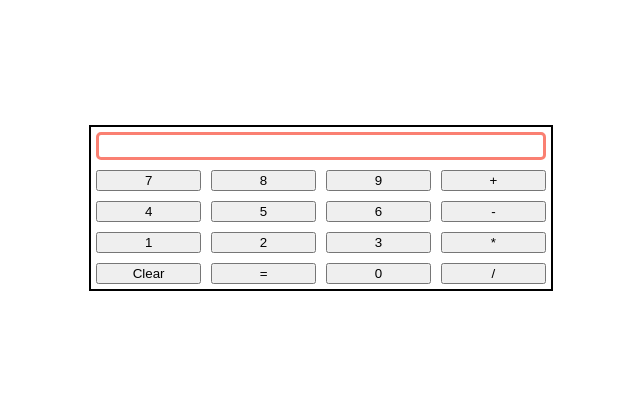
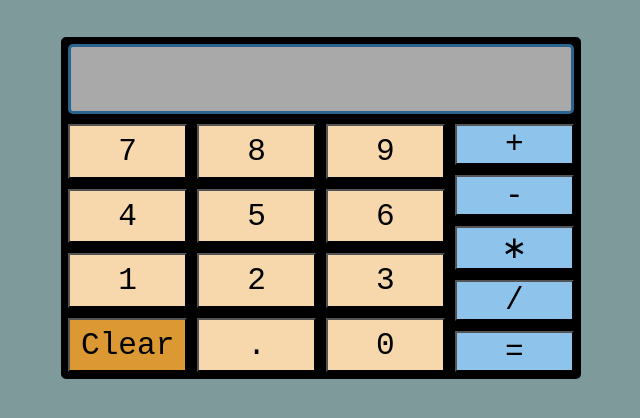
Before and after one commit to mdeibel/odin-calculator, a plain HTML site: page index.html in a window 1280 px wide. Both pictures are taken after a click on the button "Clear". Shown: the whole page, without its empty margins (319-959 px from the left). Drawn offline with Linux system fonts and the light colour scheme.

Commit message:
Add decimal button and improve styling

```diff
--- a/index.html
+++ b/index.html
@@ -26,14 +26,15 @@
                     <button class="number">2</button>
                     <button class="number">1</button>
                     <button class="number">0</button>
-                    <button class="operate">=</button>
+                    <button id="decimal">.</button>
                     <button id="clear">Clear</button>
                 </div>
                 <div class="operators">
                     <button id="add">+</button>
                     <button id="subtract">-</button>
-                    <button id="multiply">*</button>
+                    <button id="multiply">&#8727</button>
                     <button id="divide">/</button>
+                    <button class="operate">=</button>
                 </div>
             </div>
         </div>
--- a/script.js
+++ b/script.js
@@ -72,10 +72,27 @@ operateButton.addEventListener('click', e => {
     }
 });
 
-const clearbutton = document.querySelector('#clear');
-clearbutton.addEventListener('click', e => {
+const clearButton = document.querySelector('#clear');
+clearButton.addEventListener('click', e => {
     currentNumber = undefined;
     previousNumber = undefined;
     currentOperator = undefined;
     document.querySelector('.display').innerText = '';
 });
+
+const decimalButton = document.querySelector('#decimal');
+decimalButton.addEventListener('click', e => {
+    if (document.querySelector('.display').innerText.includes('.') &&
+            !isOperating) {
+        return;
+    }
+    if (isOperating) {
+        document.querySelector('.display').innerText =
+            e.currentTarget.innerText;
+        isOperating = false;
+    }
+    else {
+        document.querySelector('.display').innerText +=
+            e.currentTarget.innerText;
+    }
+});
--- a/styles.css
+++ b/styles.css
@@ -1,5 +1,14 @@
 :root {
     --button-margin: 5px;
+}
+
+html {
+    background-color: #7e9a9a;
+}
+
+* {
+    font-family: 'Cousine', monospace;
+    font-size: 1.1em;
 }
 
 .main {
@@ -11,10 +20,13 @@
 
 .calculator {
     border: 2px solid black;
+    background-color: black;
+    border-radius: 5px;
 }
 
 .buttons {
     display: flex;
+    max-width: 20em;
 }
 
 .selections {
@@ -24,7 +36,7 @@
 }
 
 .selections button {
-    flex: 1 0 calc(33% - 10px);
+    flex: 1 0 calc(33% - 2*var(--button-margin));
     margin: var(--button-margin);
 }
 
@@ -37,10 +49,13 @@
 
 .operators button {
     margin: var(--button-margin);
+    background-color: #8ec3eb;
 }
 
 .display {
-    border: 3px solid salmon;
+    border: 3px solid #2a6592;
+    background-color: darkgray;
+    font-size: 2.5em;
     margin: 5px;
     border-radius: 5px;
     padding: 3px;
@@ -48,3 +63,11 @@
     line-height: 1em;
     min-height: 1em;
 }
+
+.number, #decimal {
+    background-color: #f6d8ac;
+}
+
+#clear {
+    background-color: #db9833;
+}
```
